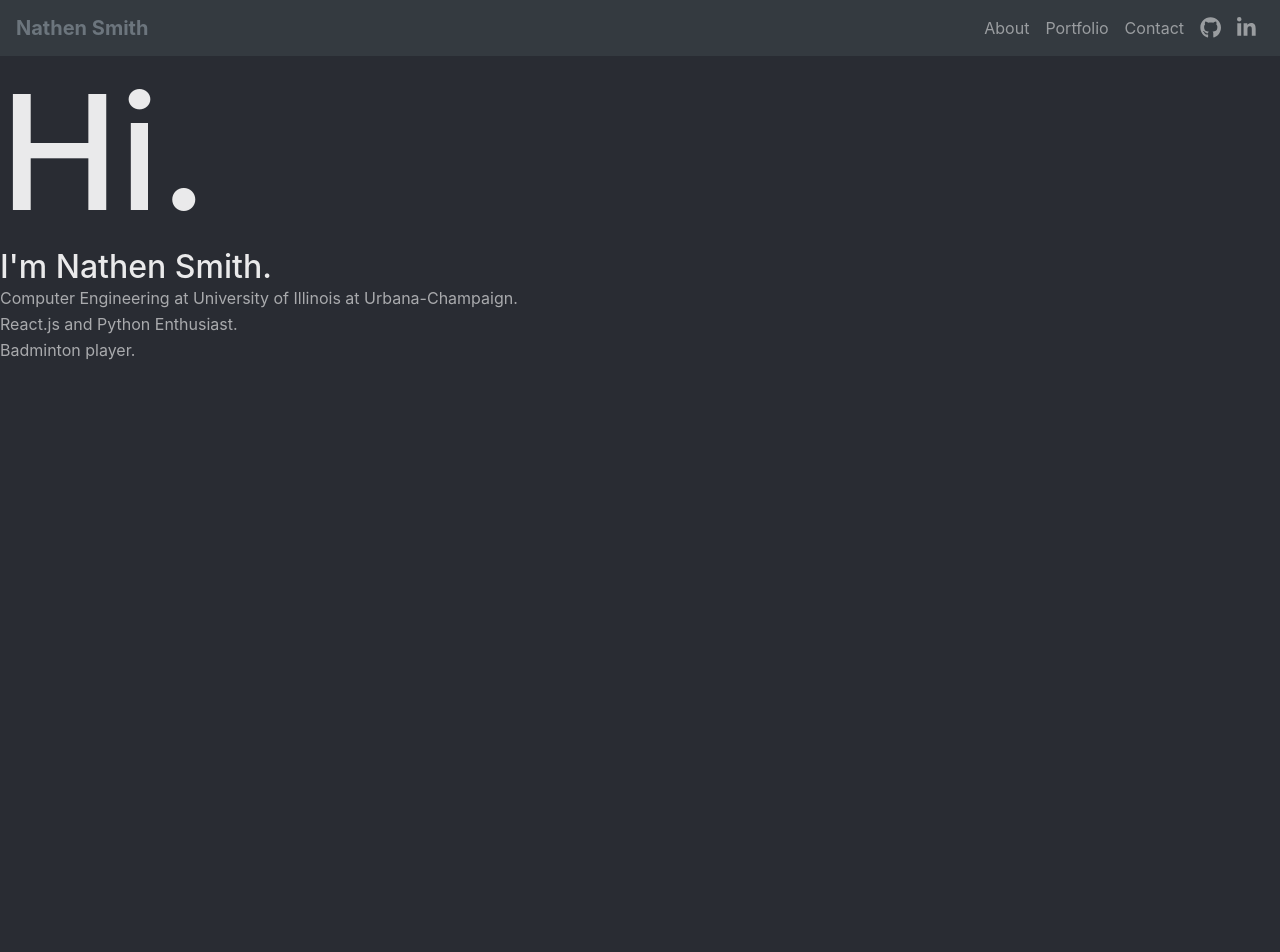
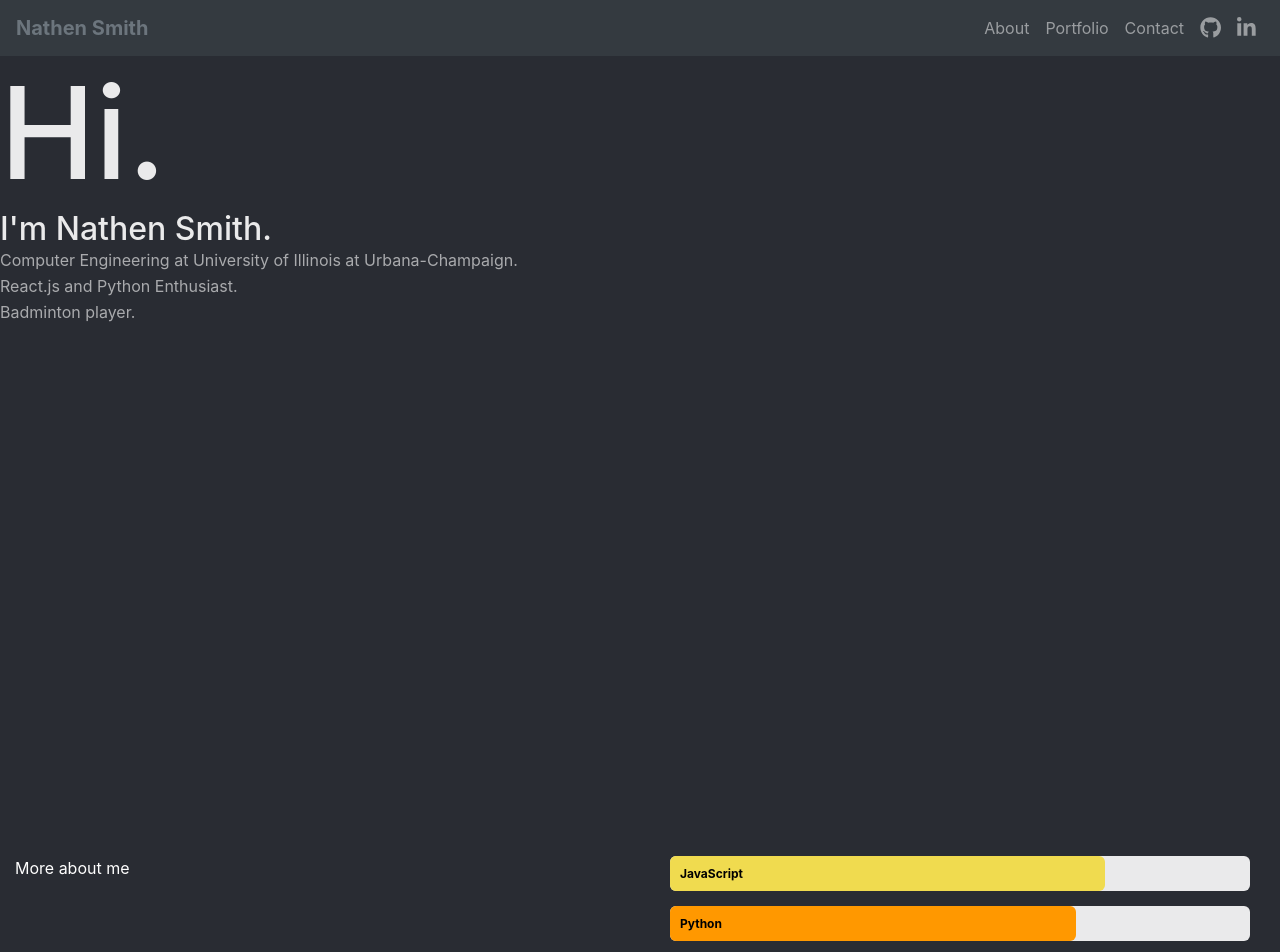
Before and after one commit to Nathen-Smith/nathen-smith.github.io, a React (Create React App) app: page / in a window 1280 px wide. Shown: the top 952 px of the page. Built offline with nearby package versions, Linux system fonts and the light colour scheme; what @fortawesome/fontawesome would draw is missing.

Commit message:
react-intersection-observer is the best visibility checker

```diff
--- a/package.json
+++ b/package.json
@@ -21,6 +21,7 @@
     "react": "^17.0.2",
     "react-bootstrap": "^1.6.0",
     "react-dom": "^17.0.2",
+    "react-intersection-observer": "^8.32.0",
     "react-on-screen": "^2.1.1",
     "react-responsive": "^8.2.0",
     "react-router-bootstrap": "^0.25.0",
--- a/src/App.js
+++ b/src/App.js
@@ -1,12 +1,12 @@
 import React, { useState } from 'react';
 
 import { BrowserRouter as Router } from 'react-router-dom';
-import TrackVisibility from 'react-on-screen';
 import { Container } from 'react-bootstrap';
 import Navbar from 'react-bootstrap/Navbar';
 import Nav from 'react-bootstrap/Nav';
 import { NavHashLink } from 'react-router-hash-link';
 import useScreenType from "./shared-hooks/useScreenType";
+import { InView } from 'react-intersection-observer';
 
 import ShowSkills from './components/ShowSkills';
 import Links from './components/Links';
@@ -25,13 +25,10 @@ fontawesome.library.add(brands)
 function Layout(props) {
   const type = props.type; // just support fullscreen and mobile view for now=> we can simply use ternary operator
   const height = window.innerHeight;
-  const [visibleNav, setVisibleNav] = useState(false); // unfortunately can't maintain DRY with the Navbar, needs a parent for the color change
+  const [visibleNav, setVisibleNav] = useState(true); // unfortunately can't maintain DRY with the Navbar, needs a parent for the color change
   return (
     <div>
-      <TrackVisibility>
-        {({isVisible}) => {isVisible ? setVisibleNav(true) : setVisibleNav(false)}}
-      </TrackVisibility>
-      <Navbar collapseOnSelect bg={visibleNav ? "dark" : "light"} expand="md" sticky="top" variant={visibleNav ? "dark" : "light"} style={{transition:'0.5s', transitionDelay:'0.1s'}}>
+      <Navbar collapseOnSelect bg={visibleNav ? "dark" : "light"} expand="md" sticky="top" variant={visibleNav ? "dark" : "light"} style={{transition:'0.5s linear'}}>
         <NavHashLink to="#">
           <Navbar.Brand className="nathen">
               Nathen Smith
@@ -52,14 +49,14 @@ function Layout(props) {
           </Nav>
         </Navbar.Collapse>
       </Navbar>
-      <div id="intro" style={{height:height}}>
+
+      <InView as="div" id="intro" onChange={setVisibleNav} style={{height:height}}>
         <h1>Hi.</h1>
         <h2>I'm Nathen Smith.</h2>
         <p className='light'>Computer Engineering at University of Illinois at Urbana-Champaign.</p>
         <p className='light'>React.js and Python Enthusiast.</p>
         <p className='light'>Badminton player.</p>
-      </div>
-
+      </InView>
 
       <div style={type==='lg' ? {display:'flex', flexDirection:'row'} : {display:'flex', flexDirection:'column'}}>
         <Container>
@@ -79,12 +76,11 @@ function Layout(props) {
 
       <a href="https://drive.google.com/file/d/1fPxuV9Q4mVLP5TB0HwfCs-AQ0Ckda4Pa/view?usp=sharing">
         <p className='document-link'>
-          My Resume <FontAwesomeIcon icon={faFilePdf} size='md' style={{marginLeft:'3px'}} />
+          My Resume <FontAwesomeIcon icon={faFilePdf} style={{marginLeft:'3px'}} />
         </p>
       </a>
 
       <h3 style={{height:'1000px'}}>Scroll down:)</h3>
-
 
 
       {/* <div style={{width:'60%',margin:'auto',padding:'10px'}}> */}
--- a/src/components/ShowSkills.js
+++ b/src/components/ShowSkills.js
@@ -1,29 +1,25 @@
 import React from 'react';
-import TrackVisibility from 'react-on-screen';
 import { values } from './skills';
 import '../scss/style.scss';
 import { Container } from 'react-bootstrap';
+import { InView } from 'react-intersection-observer';
 
 const ShowSkills = () => {
   return (<div>{
   values.map((value, i) =>
-    <TrackVisibility once key={i}>
-    {
-      ({isVisible}) => {
-        return (
-          <Container>
+    <InView triggerOnce={true} key={i}>
+      {({ ref, inView }) => (
+        <Container ref={ref}>
           <div className="skillbar">
-              <div className="skillbar-title" style={isVisible ? value.active : value.before}>
+            <div className="skillbar-title" style={inView ? value.active : value.before}>
               <span>
                 {value.text}
               </span>
             </div>
           </div>
         </Container>
-        )
-      }
-    }
-    </TrackVisibility>
+      )}
+    </InView>
   )}</div>)
 }
 
--- a/src/scss/style.scss
+++ b/src/scss/style.scss
@@ -13,7 +13,7 @@ h6 {
 }
 
 h1 {
-  font-size: 1000%;
+  font-size: 800%;
 }
 
 a {
```
Also changed, not shown: 1 other file (tests, documents, lock files or other folders). Lines whose indentation alone changed are shown as unchanged.
